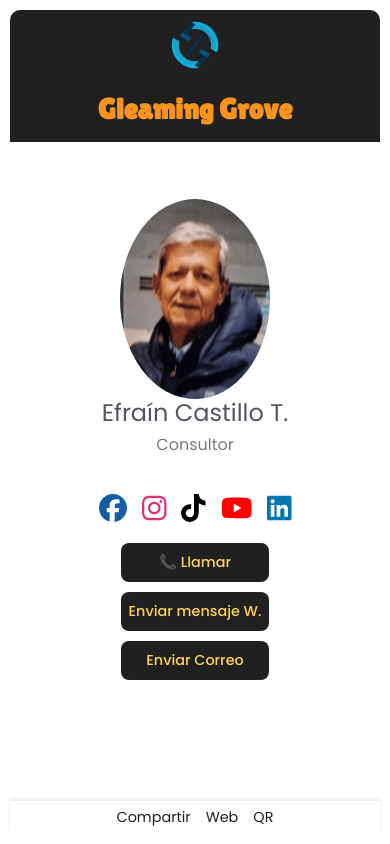
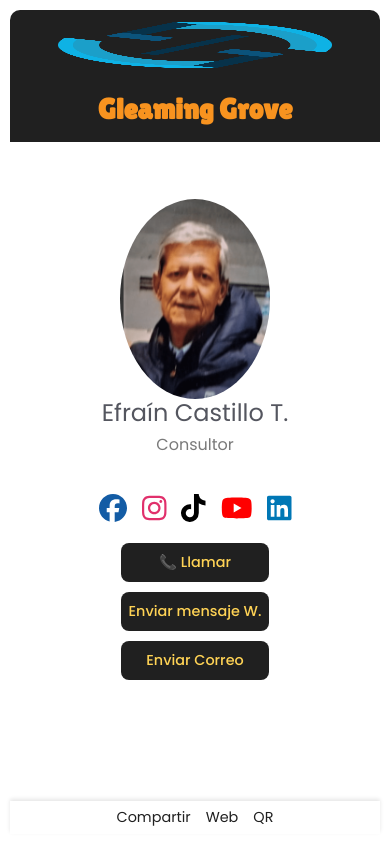
Before and after one commit to joelBerseker/digital-cards, a Vue app: page /efrain-castillo in a window 390 px wide. Built offline with nearby package versions, Linux system fonts and the light colour scheme.

Commit message:
edit logo in mobile view

```diff
--- a/src/views/Employee.vue
+++ b/src/views/Employee.vue
@@ -287,7 +287,7 @@ h2 {
   }
 
   .company-logo {
-    width: 50px;
+    width: 80%;
     height: 50px;
   }
 
```
